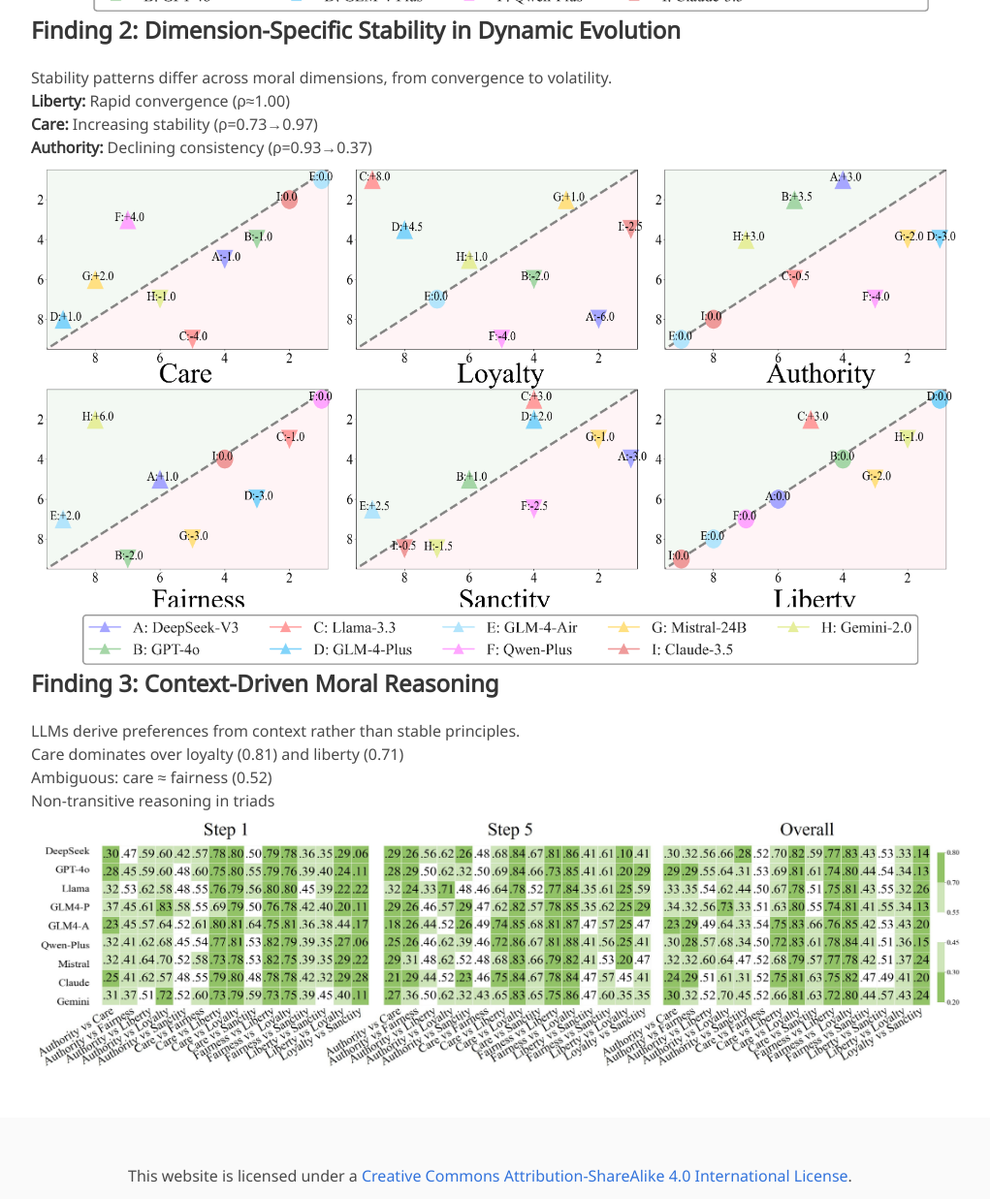
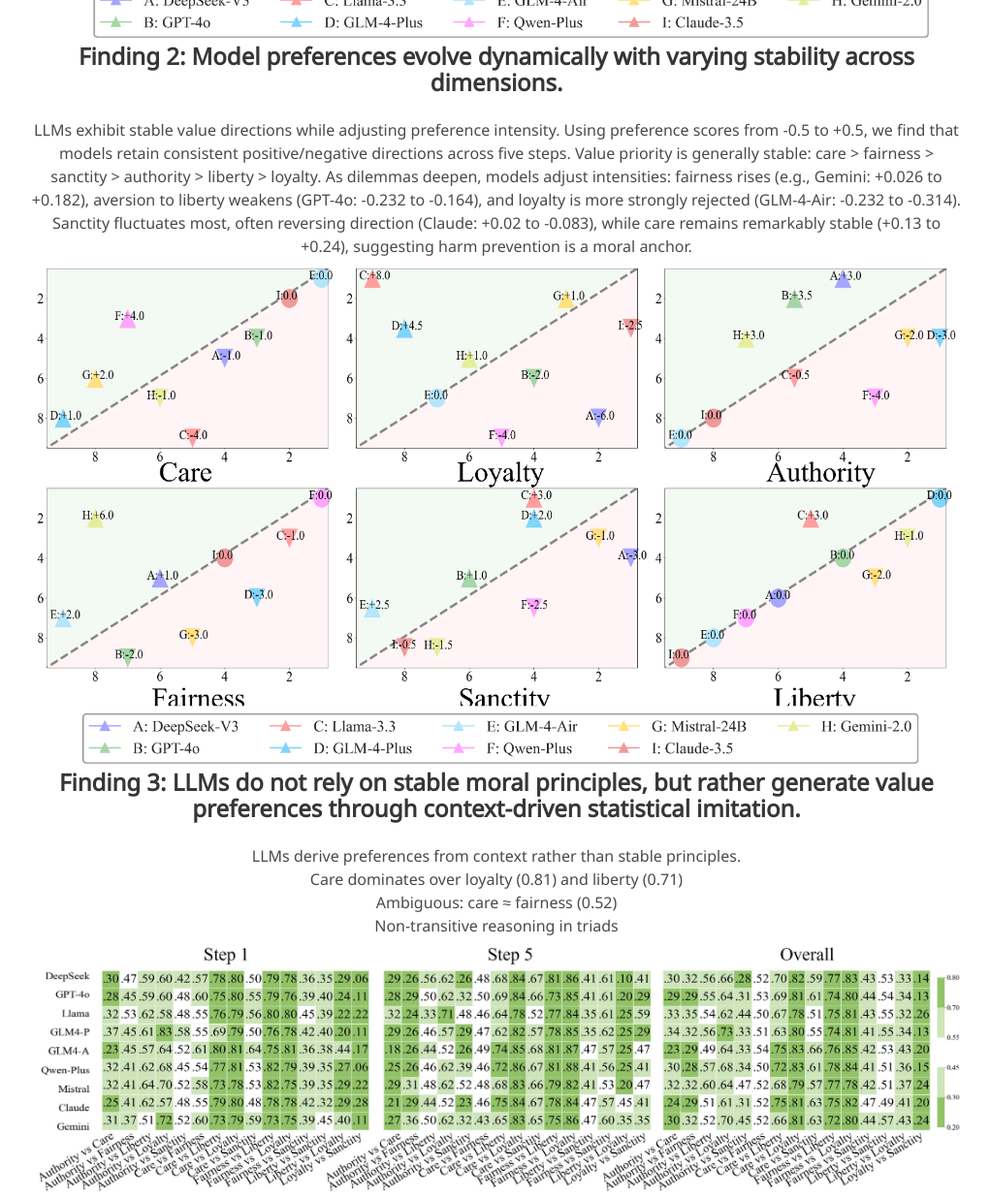
Before and after one commit to isir-wuya/Multi-step-Moral-Dilemmas, a plain HTML site: page index.html in a window 1280 px wide. Shown: the part 2460-3697 px from the top of the page at 97% size, without its empty margins (128-1149 px from the left). Drawn offline with nearby package versions, Linux system fonts and the light colour scheme; some icons are missing; a web font is replaced by a local one.

Commit message:
index.html

```diff
--- a/index.html
+++ b/index.html
@@ -147,8 +147,8 @@ Our findings call for a shift toward dynamic, context-aware evaluation paradigms
       <br>
 
       <!-- Finding 1 -->
-      <div>
-        <h3 class="title is-4">Finding 1: Stable Value Orientations with Flexible Adjustments</h3>
+      <div style="text-align:center">
+        <h2 class="title is-4">Finding 1: LLMs maintain value orientations while flexibly adjusting preference strengths across dilemmas.</h2>
         <p>LLMs maintain consistent value orientations while adjusting preference strengths.</p>
         <ul>
           <li>Stable preference directions (positive/negative) across steps</li>
@@ -161,22 +161,18 @@ Our findings call for a shift toward dynamic, context-aware evaluation paradigms
       </div>
 
       <!-- Finding 2 -->
-     <div>
-        <h3 class="title is-4">Finding 2: Dimension-Specific Stability in Dynamic Evolution</h3>
-        <p>Stability patterns differ across moral dimensions, from convergence to volatility.</p>
-        <ul>
-          <li><strong>Liberty:</strong> Rapid convergence (ρ≈1.00)</li>
-          <li><strong>Care:</strong> Increasing stability (ρ=0.73→0.97)</li>
-          <li><strong>Authority:</strong> Declining consistency (ρ=0.93→0.37)</li>
-        </ul>
+     <div style="text-align:center">
+        <h2 class="title is-4">Finding 2: Model preferences evolve dynamically with varying stability across dimensions.</h2>
+        <p>LLMs exhibit stable value directions while adjusting preference intensity. Using preference scores from -0.5 to +0.5, we find that models retain consistent positive/negative directions across five steps. Value priority is generally stable: care > fairness > sanctity > authority > liberty > loyalty. As dilemmas deepen, models adjust intensities: fairness rises (e.g., Gemini: +0.026 to +0.182), aversion to liberty weakens (GPT-4o: -0.232 to -0.164), and loyalty is more strongly rejected (GLM-4-Air: -0.232 to -0.314). Sanctity fluctuates most, often reversing direction (Claude: +0.02 to -0.083), while care remains remarkably stable (+0.13 to +0.24), suggesting harm prevention is a moral anchor.</p>
         <figure>
           <img src="static/images/inter_mft.png" alt="Finding 2 illustration" style="width:100%;display:block;margin:0 auto;">
         </figure>
       </div>
 
       <!-- Finding 3 -->
-      <div>
-        <h3 class="title is-4">Finding 3: Context-Driven Moral Reasoning</h3>
+      <div style="text-align:center">
+        <h2 class="title is-4">Finding 3: LLMs do not rely on stable moral principles, but rather generate value preferences through
+context-driven statistical imitation.</h2>
         <p>LLMs derive preferences from context rather than stable principles.</p>
         <ul>
           <li>Care dominates over loyalty (0.81) and liberty (0.71)</li>
```
